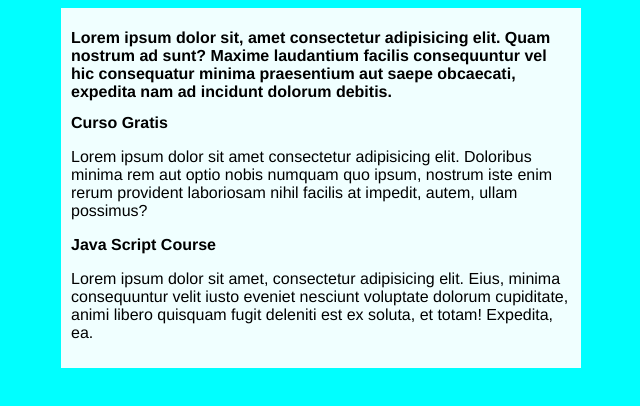
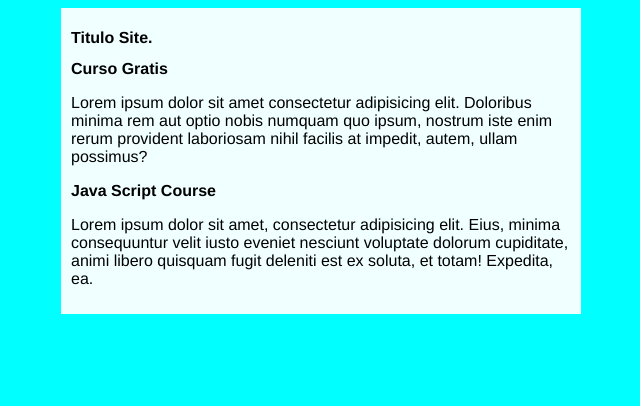
Before and after one commit to LucasAlvesM/NovoRepositorioAula, a plain HTML site: page site/Index.html in a window 1280 px wide. Shown: the whole page, without its empty margins (319-959 px from the left). Drawn offline with Linux system fonts and the light colour scheme.

Commit message:
Update Index.html

```diff
--- a/site/Index.html
+++ b/site/Index.html
@@ -10,7 +10,7 @@
 <body>
     <main>
         <header>
-            <h1> Lorem ipsum dolor sit, amet consectetur adipisicing elit. Quam nostrum ad sunt? Maxime laudantium facilis consequuntur vel hic consequatur minima praesentium aut saepe obcaecati, expedita nam ad incidunt dolorum debitis.</h1>
+            <h1> Titulo Site.</h1>
         </header>
         <article>
             <h2> Curso Gratis </h2>
```
